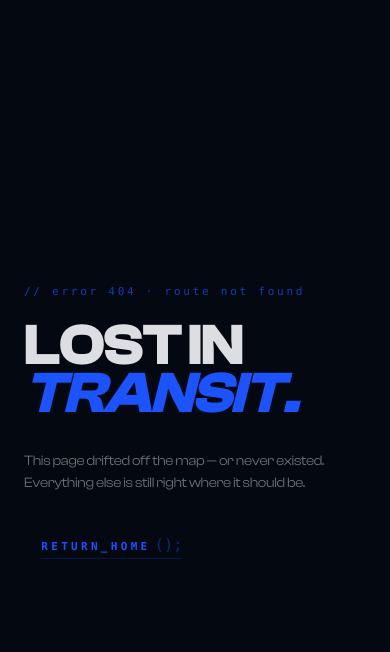
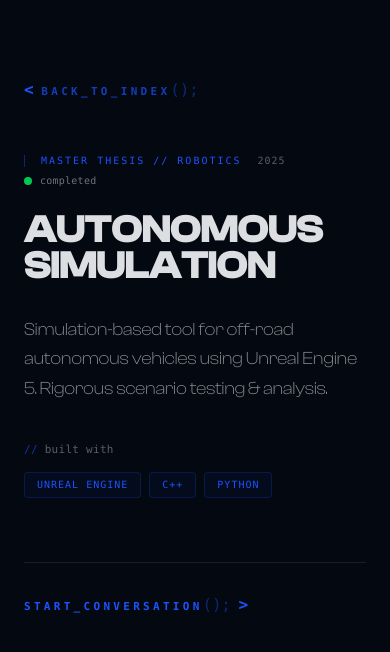
Before and after one commit to AbhiramanKuntimaddi/Portfolio2026, a Next.js app: page /archive/autonomous-simulation in a window 390 px wide. Before the commit this address had no page. Shown: the top 652 px of the page. Built offline with nearby package versions, Linux system fonts and the light colour scheme.

Commit message:
Better responsiveness, Added archive slug, fixed the issue with the name when in table mode and such.

```diff
--- /dev/null
+++ b/app/archive/[slug]/page.tsx
@@ -0,0 +1,115 @@
+import Link from "next/link";
+import { notFound } from "next/navigation";
+import { projects } from "@/lib/data/projects";
+
+const STATUS_DOT: Record<string, string> = {
+	ONGOING: "bg-orange-400",
+	COMPLETED: "bg-green-500",
+	UPCOMING: "bg-violet-400",
+	ARCHIVED: "bg-red-500",
+};
+
+export function generateStaticParams() {
+	const slugs = new Set(projects.map((p) => p.link.replace("/archive/", "")));
+	return Array.from(slugs).map((slug) => ({ slug }));
+}
+
+export default async function ProjectPage({
+	params,
+}: {
+	params: Promise<{ slug: string }>;
+}) {
+	const { slug } = await params;
+	const project = projects.find((p) => p.link === `/archive/${slug}`);
+	if (!project) notFound();
+
+	const images = (project as { images?: string[] }).images ?? [];
+
+	return (
+		<main className="relative z-10 min-h-dvh bg-background">
+			<div className="max-w-4xl mx-auto px-6 md:px-12 lg:px-16 py-20 md:py-28">
+				<Link
+					href="/"
+					className="group inline-flex items-baseline font-mono cursor-pointer mb-14 md:mb-20">
+					<span className="text-accent mr-2 transition-transform duration-300 group-hover:-translate-x-1 font-bold select-none">
+						&lt;
+					</span>
+					<span className="text-accent/70 text-[11px] md:text-xs font-bold tracking-[0.3em] uppercase transition-colors duration-300 group-hover:text-foreground">
+						back_to_index
+					</span>
+					<span className="text-accent/40 select-none">();</span>
+				</Link>
+
+				<div className="flex flex-wrap items-center gap-x-4 gap-y-2 mb-6">
+					<span className="text-accent font-mono text-[10px] md:text-[11px] tracking-[0.2em] uppercase border-l border-accent/40 pl-4">
+						{project.category}
+					</span>
+					<span className="text-foreground/40 font-mono text-[10px] md:text-[11px] tracking-widest">
+						{project.year}
+					</span>
+					<span className="inline-flex items-center gap-2">
+						<span
+							className={`w-2 h-2 rounded-full ${
+								STATUS_DOT[project.status] ?? "bg-foreground/30"
+							}`}
+						/>
+						<span className="text-foreground/50 font-mono text-[10px] md:text-[11px] lowercase tracking-wide">
+							{project.status.toLowerCase()}
+						</span>
+					</span>
+				</div>
+
+				<h1 className="text-[clamp(2.5rem,7vw,5rem)] font-bold text-foreground uppercase leading-[0.9] tracking-tight [word-spacing:0.1em]">
+					{project.title}
+				</h1>
+
+				<p className="mt-8 md:mt-10 max-w-2xl text-foreground/65 text-lg md:text-xl font-light leading-relaxed">
+					{project.description}
+				</p>
+
+				<div className="mt-10">
+					<p className="font-mono text-[11px] text-foreground/40 tracking-wide mb-4">
+						<span className="text-accent/60">{"// "}</span>built with
+					</p>
+					<div className="flex flex-wrap gap-2">
+						{project.stack.map((tech) => (
+							<span
+								key={tech}
+								className="px-3 py-1.5 bg-accent/5 border border-accent/20 text-accent text-[10px] font-mono tracking-widest uppercase rounded-sm">
+								{tech}
+							</span>
+						))}
+					</div>
+				</div>
+
+				{images.length > 0 && (
+					<div className="mt-14 grid grid-cols-1 sm:grid-cols-2 gap-4">
+						{images.map((src, i) => (
+							// eslint-disable-next-line @next/next/no-img-element
+							<img
+								key={i}
+								src={src}
+								alt={`${project.title} — ${i + 1}`}
+								className="w-full rounded-md border border-foreground/10 object-cover"
+							/>
+						))}
+					</div>
+				)}
+
+				<div className="mt-16 border-t border-foreground/10 pt-8">
+					<Link
+						href="/#contact"
+						className="group inline-flex items-baseline font-mono cursor-pointer">
+						<span className="text-accent text-[11px] md:text-xs font-bold tracking-[0.3em] uppercase transition-colors duration-300 group-hover:text-foreground">
+							start_conversation
+						</span>
+						<span className="text-accent/40 select-none">();</span>
+						<span className="text-accent ml-2 transition-transform duration-300 group-hover:translate-x-1 font-bold select-none">
+							&gt;
+						</span>
+					</Link>
+				</div>
+			</div>
+		</main>
+	);
+}
--- a/components/acts/ContactAct.tsx
+++ b/components/acts/ContactAct.tsx
@@ -1,42 +1,15 @@
 "use client";
 
-import { useState, ChangeEvent, FormEvent, useEffect, useRef } from "react";
+import { useState, ChangeEvent, FormEvent } from "react";
 import { channels, type FormData, type ChannelItem } from "@/lib/data/form";
 
 export function ContactAct() {
-  const containerRef = useRef<HTMLOptionElement>(null);
   const [status, setStatus] = useState<"IDLE" | "SENDING" | "SUCCESS" | "ERROR">("IDLE");
   const [formData, setFormData] = useState<FormData>({
     name: "",
     email: "",
     message: "",
   });
-
-  useEffect(() => {
-    const el = containerRef.current;
-    if (!el) return;
-
-    const observer = new MutationObserver((mutations) => {
-      mutations.forEach((mutation) => {
-        if (mutation.attributeName === "style") {
-          const visibility = window.getComputedStyle(el).visibility;
-          const opacity = window.getComputedStyle(el).opacity;
-
-          if (visibility === "visible" && parseFloat(opacity) > 0) {
-            requestAnimationFrame(() => {
-              if (el.scrollTop === 0) {
-                el.scrollTop = 1;
-                el.scrollTop = 0;
-              }
-            });
-          }
-        }
-      });
-    });
-
-    observer.observe(el, { attributes: true, attributeFilter: ["style"] });
-    return () => observer.disconnect();
-  }, []);
 
   const handleInputChange = (
     e: ChangeEvent<HTMLInputElement | HTMLTextAreaElement>,
@@ -64,12 +37,8 @@ export function ContactAct() {
   };
 
   return (
-    <section
-      ref={containerRef}
-      className="contact-act absolute inset-0 overflow-y-auto transform translate-z-0 backface-hidden will-change-transform"
-      data-lenis-prevent
-    >
-      <div className="contact-wrap min-h-full flex flex-col justify-center max-w-7xl mx-auto px-6 md:px-12 lg:px-16 w-full py-20 md:py-16">
+    <section className="contact-act absolute inset-0 flex items-center justify-center overflow-hidden">
+      <div className="contact-wrap max-w-7xl mx-auto px-6 md:px-12 lg:px-16 w-full py-8">
         <div className="grid grid-cols-1 lg:grid-cols-12 gap-8 mb-10 md:mb-16">
           <div className="lg:col-span-8">
             <p className="contact-sub font-mono text-[11px] md:text-xs text-foreground/40 mb-6 tracking-wide">
--- a/components/acts/ExperienceAct.tsx
+++ b/components/acts/ExperienceAct.tsx
@@ -13,7 +13,7 @@ export function ExperienceAct({ activeIndex }: { activeIndex: number }) {
           <span className="exp-intro-label text-accent font-bold tracking-[0.35em] text-[10px] uppercase mb-6 block opacity-60">
             The work experience
           </span>
-          <h2 className="text-5xl md:text-7xl font-bold text-foreground font-sans tracking-tight uppercase leading-[0.9] max-w-4xl [word-spacing:0.14em]">
+          <h2 className="text-5xl lg:text-7xl font-bold text-foreground font-sans tracking-tight uppercase leading-[0.9] max-w-4xl [word-spacing:0.14em]">
             <span className="block overflow-hidden pb-[0.12em] -mb-[0.12em]">
               <span className="exp-intro-line block">
                 Scaling systems through
@@ -31,8 +31,8 @@ export function ExperienceAct({ activeIndex }: { activeIndex: number }) {
           </p>
         </div>
 
-        <div className="exp-content grid grid-cols-1 md:grid-cols-12 gap-12 md:gap-20 w-full z-10">
-          <div className="hidden md:flex md:col-span-4 flex-col justify-center border-l border-foreground/10 pl-8">
+        <div className="exp-content grid grid-cols-1 lg:grid-cols-12 gap-12 lg:gap-20 w-full z-10">
+          <div className="hidden lg:flex lg:col-span-4 flex-col justify-center border-l border-foreground/10 pl-8">
             <div className="space-y-6">
               {experiences.map((exp, i) => (
                 <h3
@@ -49,7 +49,7 @@ export function ExperienceAct({ activeIndex }: { activeIndex: number }) {
             </div>
           </div>
 
-          <div className="md:col-span-8 h-125 flex items-center relative ml-0 md:ml-12">
+          <div className="lg:col-span-8 h-125 flex items-center relative ml-0 lg:ml-12">
             {experiences.map((exp, i) => (
               <div
                 key={exp.id}
@@ -59,7 +59,7 @@ export function ExperienceAct({ activeIndex }: { activeIndex: number }) {
                     : "opacity-0 pointer-events-none"
                 }`}
               >
-                <h3 className="block md:hidden text-2xl font-semibold tracking-tight uppercase font-sans text-accent [word-spacing:0.14em]">
+                <h3 className="block lg:hidden text-2xl font-semibold tracking-tight uppercase font-sans text-accent [word-spacing:0.14em]">
                   {exp.title}
                 </h3>
 
@@ -69,7 +69,7 @@ export function ExperienceAct({ activeIndex }: { activeIndex: number }) {
                   </span>
                   <div className="h-px w-16 bg-accent/30" />
                 </div>
-                <h2 className="text-3xl sm:text-5xl md:text-7xl font-bold text-foreground leading-[0.95] tracking-tighter uppercase font-sans [word-spacing:0.14em]">
+                <h2 className="text-3xl sm:text-5xl lg:text-7xl font-bold text-foreground leading-[0.95] tracking-tighter uppercase font-sans [word-spacing:0.14em]">
                   {exp.company}
                 </h2>
                 <p className="text-foreground/60 text-lg md:text-2xl font-light leading-relaxed max-w-xl italic font-sans">
--- a/components/acts/HeroAct.tsx
+++ b/components/acts/HeroAct.tsx
@@ -15,12 +15,12 @@ export function HeroAct({
 			<div className="hero-content flex-1 flex flex-col justify-center max-w-400 mx-auto w-full">
 				<div className="grid grid-cols-1 lg:grid-cols-12 gap-6 md:gap-8 items-start lg:items-end mb-10 sm:mb-16 lg:mb-32">
 					<div className="lg:col-span-8">
-						<h2 className="hero-name text-[clamp(2.5rem,11vw,7rem)] font-bold text-foreground leading-[0.85] uppercase tracking-[0.025em]">
-							<span className="block overflow-hidden pb-[0.12em] -mb-[0.12em]">
+						<h2 className="hero-name font-bold text-foreground leading-[0.85] uppercase tracking-wider text-4xl sm:text-6xl md:text-6xl lg:text-7xl xl:text-8xl 2xl:text-[9rem]">
+    <span className="block overflow-hidden py-[0.1em] pr-[0.05em]">
         <span className="hero-name-line block">Abhiraman</span>
     </span>
-							<span className="block overflow-hidden pb-[0.12em] -mb-[0.12em]">
-								<span className="hero-name-line block text-accent tracking-[0.05em]">
+    <span className="block overflow-hidden py-[0.1em] pr-[0.15em] -mr-[0.15em]">
+        <span className="hero-name-line block text-accent tracking-widest whitespace-nowrap">
             Kuntimaddi
         </span>
     </span>
--- a/components/acts/ProjectsAct.tsx
+++ b/components/acts/ProjectsAct.tsx
@@ -12,7 +12,7 @@ export function ProjectsAct({ activeIndex }: { activeIndex: number }) {
 					<span className="projects-intro-label text-accent font-bold tracking-widest text-[10px] uppercase mb-6 opacity-60">
 						ARCHIVE_2024-2026
 					</span>
-					<h2 className="text-5xl md:text-8xl font-bold font-sans text-foreground uppercase leading-[0.85] tracking-tight max-w-4xl [word-spacing:0.14em]">
+					<h2 className="text-5xl lg:text-8xl font-bold font-sans text-foreground uppercase leading-[0.85] tracking-tight max-w-4xl [word-spacing:0.14em]">
 						<span className="block overflow-hidden pb-[0.12em] -mb-[0.12em]">
 							<span className="projects-intro-line block">Project</span>
 						</span>
@@ -43,7 +43,7 @@ export function ProjectsAct({ activeIndex }: { activeIndex: number }) {
 									</span>
 								</div>
 
-								<h3 className="text-4xl md:text-7xl font-bold text-foreground uppercase tracking-tight leading-[0.9] [word-spacing:0.14em]">
+								<h3 className="text-4xl md:text-5xl lg:text-7xl font-bold text-foreground uppercase tracking-tight leading-[0.9] [word-spacing:0.14em]">
 									{project.title}
 								</h3>
 
--- a/components/acts/SkillsAct.tsx
+++ b/components/acts/SkillsAct.tsx
@@ -11,7 +11,7 @@ export function SkillsAct({ activeIndex }: { activeIndex: number }) {
                     <span className="skills-intro-label text-accent font-bold tracking-[0.35em] text-[10px] uppercase mb-6 block opacity-60">
                         The Capabilities
                     </span>
-                    <h2 className="text-5xl md:text-8xl font-bold text-foreground font-sans tracking-tight uppercase leading-[0.85] max-w-4xl [word-spacing:0.14em]">
+                    <h2 className="text-5xl lg:text-8xl font-bold text-foreground font-sans tracking-tight uppercase leading-[0.85] max-w-4xl [word-spacing:0.14em]">
                         <span className="block overflow-hidden pb-[0.12em] -mb-[0.12em]">
                             <span className="skills-intro-line block">Mastering the</span>
                         </span>
@@ -27,9 +27,9 @@ export function SkillsAct({ activeIndex }: { activeIndex: number }) {
                     </p>
                 </div>
 
-                <div className="skills-content grid grid-cols-1 md:grid-cols-12 gap-12 md:gap-24 w-full z-10">
+                <div className="skills-content grid grid-cols-1 lg:grid-cols-12 gap-12 lg:gap-24 w-full z-10">
                     {/* Desktop Sidebar: Shows all groups */}
-                    <div className="hidden md:flex md:col-span-5 flex-col justify-center border-l border-foreground/5 pl-8 space-y-10">
+                    <div className="hidden lg:flex lg:col-span-5 flex-col justify-center border-l border-foreground/5 pl-8 space-y-10">
                         {skillGroups.map((item, i) => (
                             <h3
                                 key={item.id}
@@ -44,7 +44,7 @@ export function SkillsAct({ activeIndex }: { activeIndex: number }) {
                     </div>
 
                     {/* Content Area */}
-                    <div className="md:col-span-7 h-100 flex items-center relative">
+                    <div className="lg:col-span-7 h-100 flex items-center relative">
                         {skillGroups.map((item, i) => (
                             <div
                                 key={item.id}
@@ -55,7 +55,7 @@ export function SkillsAct({ activeIndex }: { activeIndex: number }) {
                                 }`}
                             >
                                 {/* Mobile-only Active Group Title */}
-                                <h3 className="block md:hidden text-3xl font-light tracking-tighter uppercase text-accent [word-spacing:0.14em]">
+                                <h3 className="block lg:hidden text-3xl font-light tracking-tighter uppercase text-accent [word-spacing:0.14em]">
                                     {item.group}
                                 </h3>
 
--- a/components/ui/Footer.tsx
+++ b/components/ui/Footer.tsx
@@ -1,7 +1,5 @@
 "use client";
 
-import { useRef } from "react";
-import { gsap, useGSAP } from "@/lib/gsap";
 import { StatusBadge } from "@/components/ui/StatusBadge";
 
 interface FooterProps {
@@ -9,49 +7,10 @@ interface FooterProps {
 }
 
 export function Footer({ className = "" }: FooterProps) {
-  const ref = useRef<HTMLElement>(null);
   const currentYear = new Date().getFullYear();
-
-  useGSAP(
-    () => {
-      const tl = gsap.timeline({
-        scrollTrigger: {
-          trigger: ref.current,
-          start: "top 85%",
-          toggleActions: "play none none reverse",
-        },
-      });
-
-      tl.from(".footer-line", {
-        scaleX: 0,
-        transformOrigin: "left",
-        duration: 0.7,
-        ease: "power3.out",
-      })
-        .from(
-          ".footer-reveal",
-          {
-            opacity: 0,
-            y: 40,
-            filter: "blur(6px)",
-            duration: 0.9,
-            ease: "power3.out",
-            stagger: 0.15,
-          },
-          "-=0.4",
-        )
-        .from(
-          ".footer-copy",
-          { opacity: 0, y: 20, duration: 0.7, ease: "power2.out" },
-          "-=0.3",
-        );
-    },
-    { scope: ref },
-  );
 
   return (
     <footer
-      ref={ref}
       className={`w-full px-6 md:px-20 pb-12 md:pb-16 pt-20 md:pt-32 bg-transparent ${className}`}
     >
       <div className="max-w-7xl mx-auto relative pt-10">
```
Lines whose indentation alone changed are shown as unchanged.
